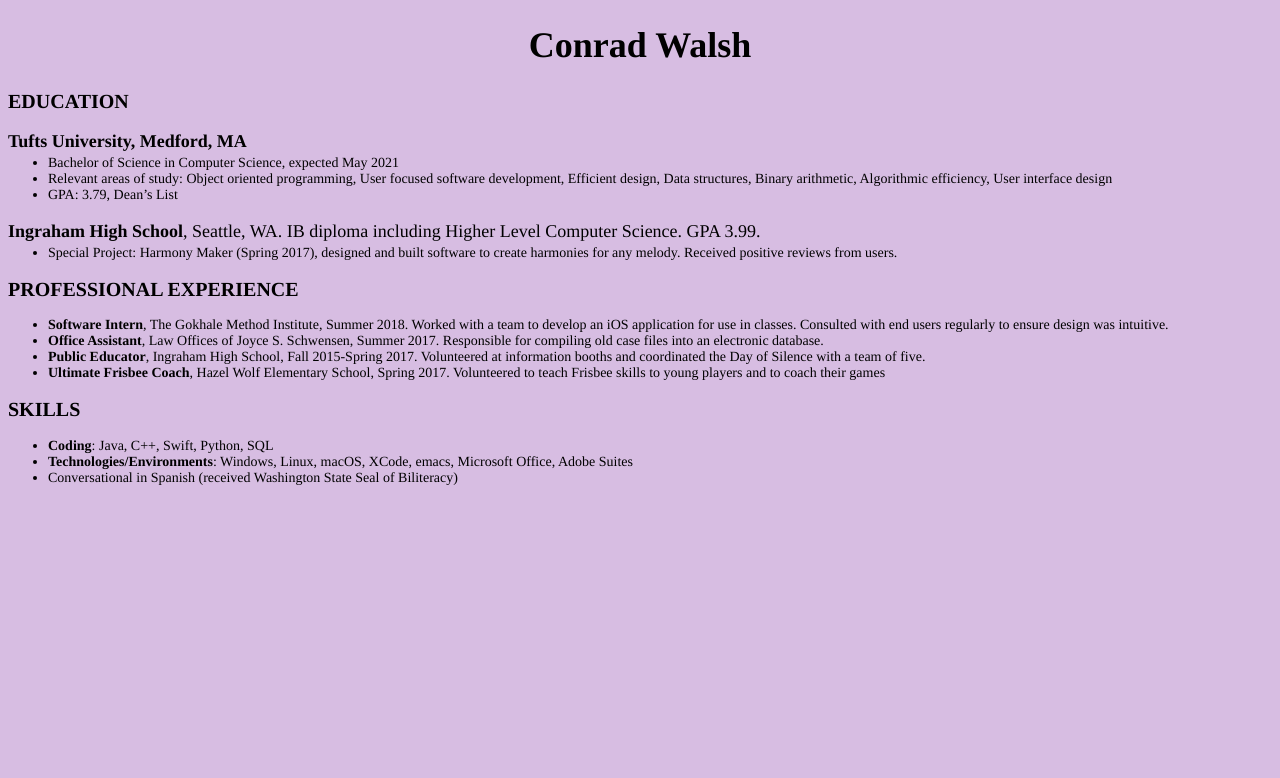
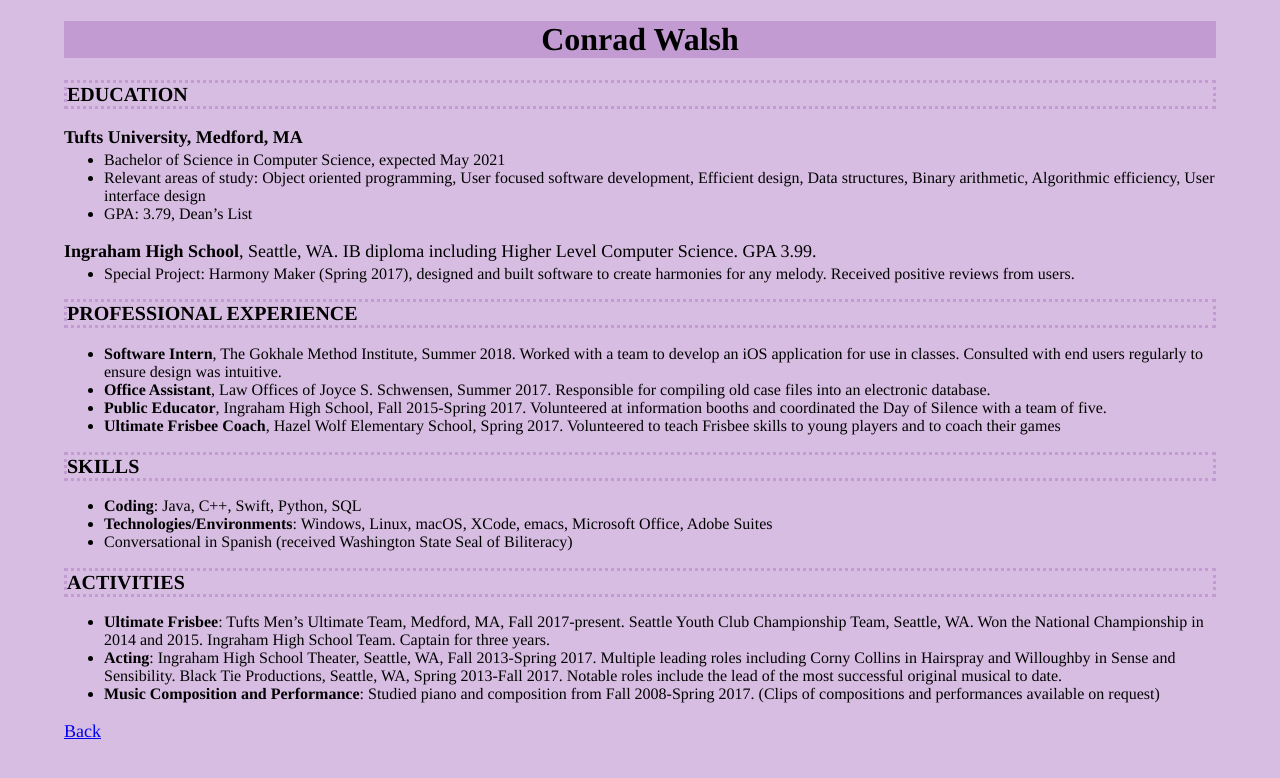
Before and after one commit to cjabswalsh/cjabswalsh.github.io, a plain HTML site: page resume.html in a window 1280 px wide. Drawn offline with Linux system fonts and the light colour scheme.

Commit message:
added activities section in resume, added dashed borders to some headers, added back buttons

```diff
--- a/index-style.css
+++ b/index-style.css
@@ -2,6 +2,12 @@ body {
 	background-color: #D7BDE2;
 	font-family: "Times",serif;
 	text-align: center;
+	margin-left: 5%;
+	margin-right:5%;
+}
+
+h1 {
+	background-color: #C39BD3;
 }
 
 img {
--- a/resume.html
+++ b/resume.html
@@ -40,6 +40,14 @@
                 <li>Conversational in Spanish (received Washington State Seal of Biliteracy)</li>
         </ul>
 
+        <h2>ACTIVITIES</h2>
+        <ul>
+                <li><span class="bold">Ultimate Frisbee</span>: Tufts Men’s Ultimate Team, Medford, MA, Fall 2017-present. Seattle Youth Club Championship Team, Seattle, WA. Won the National Championship in 2014 and 2015. Ingraham High School Team.  Captain for three years.</li>
+                <li><span class="bold">Acting</span>: Ingraham High School Theater, Seattle, WA, Fall 2013-Spring 2017.  Multiple leading roles including Corny Collins in Hairspray and Willoughby in Sense and Sensibility. Black Tie Productions, Seattle, WA, Spring 2013-Fall 2017. Notable roles include the lead of the most successful original musical to date.</li>
+                <li><span class="bold">Music Composition and Performance</span>: Studied piano and composition from Fall 2008-Spring 2017. (Clips of compositions and performances available on request)</li>
+        </ul>
+        <p><a href="index.html">Back</a></p>
+
 </body>
 
 </html>
--- a/style.css
+++ b/style.css
@@ -1,16 +1,19 @@
 body {
 	font-family: "Times",serif;
 	background-color: #D7BDE2;
-	/*text-align: center;*/
+	margin-left: 5%;
+	margin-right:5%;
 }
 
 h1 {
 	text-align: center;
-	font-size: 36px;
+	background-color: #C39BD3;
 }
 
 h2 {
 	font-size: 20px;
+	border: dotted;
+	border-color:  #C39BD3;
 }
 
 p {
@@ -21,10 +24,6 @@ p + ul {
 	margin-top: -15px;
 }
 
-li {
-	font-size: 14px;
-}
-
 .bold {
 	font-weight: bold;
 }
```
Also changed, not shown: bio.html (+2 -0 lines).
